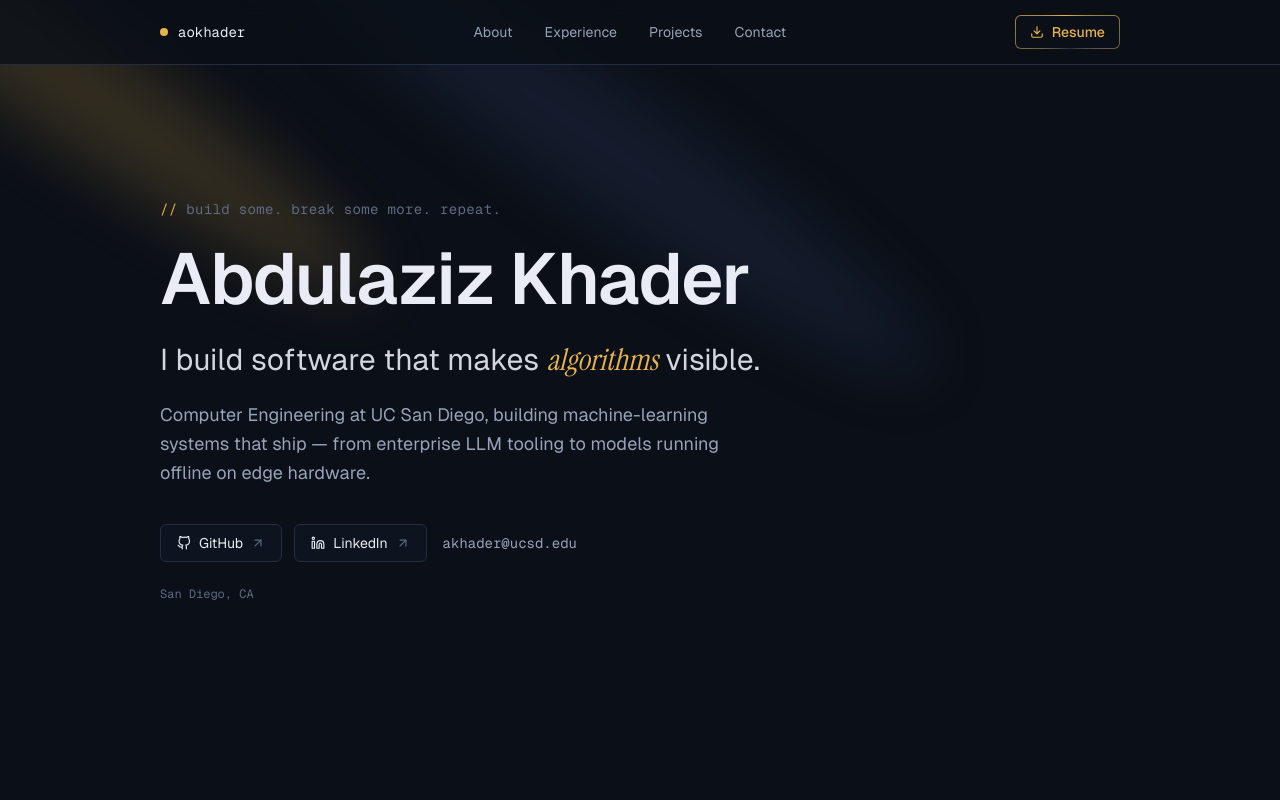
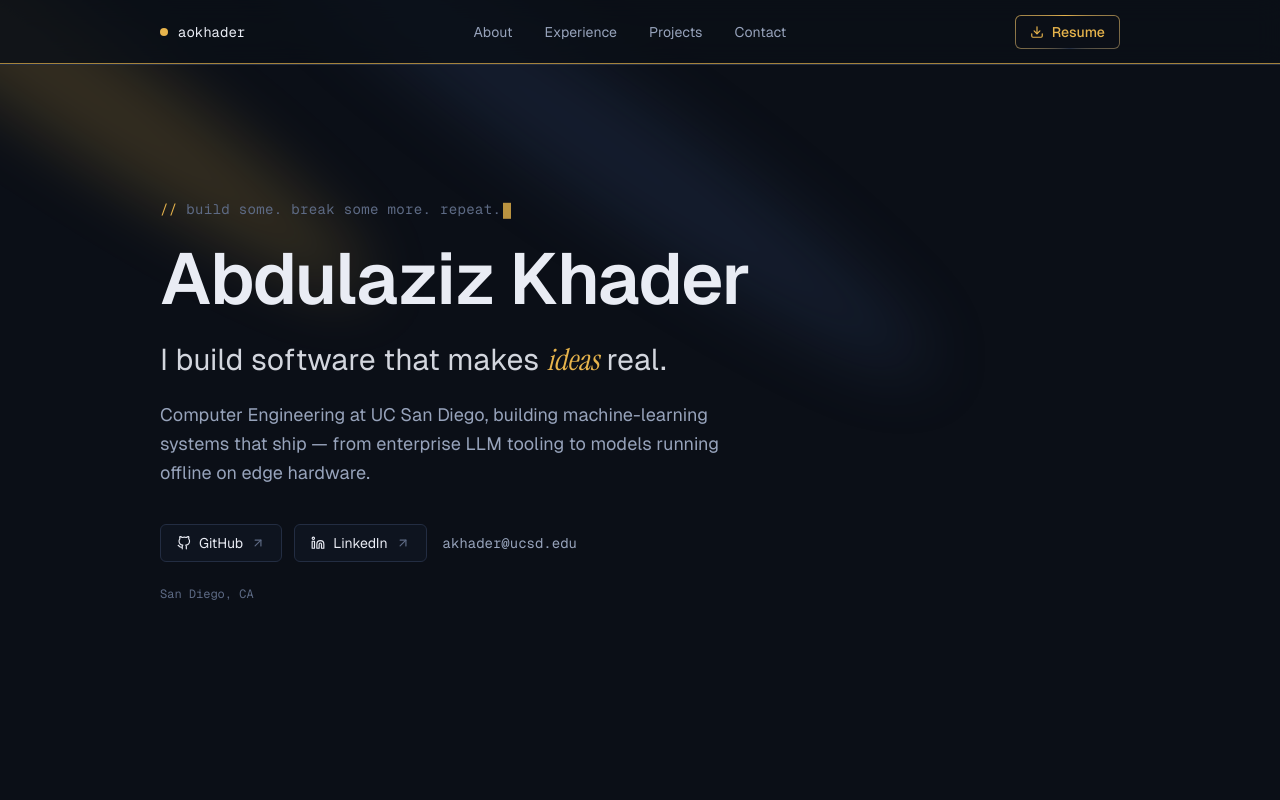
Before and after one commit to aokhader/aokhader.github.io, a Next.js app: page / in a window 1280 px wide. Shown: the top 800 px of the page. Built offline with nearby package versions, Linux system fonts and the light colour scheme.

Commit message:
Added more animation

```diff
--- a/app/globals.css
+++ b/app/globals.css
@@ -112,6 +112,22 @@ body {
   animation: spotlight 2s ease 0.75s 1 forwards;
 }
 
+/* Terminal cursor for the typed hero line */
+@keyframes cursor-blink {
+  0%,
+  49% {
+    opacity: 1;
+  }
+  50%,
+  100% {
+    opacity: 0;
+  }
+}
+
+.cursor-blink {
+  animation: cursor-blink 1.1s step-end infinite;
+}
+
 /* Conic border shimmer for the Resume button */
 @keyframes border-spin {
   to {
@@ -130,7 +146,8 @@ body {
   .graph-edge,
   .graph-node,
   .graph-node-pulse,
-  .animate-border-spin {
+  .animate-border-spin,
+  .cursor-blink {
     animation: none;
   }
   .animate-spotlight {
--- a/app/layout.tsx
+++ b/app/layout.tsx
@@ -1,7 +1,9 @@
 import type { Metadata } from "next";
 import localFont from "next/font/local";
 import { Instrument_Serif } from "next/font/google";
+import "lenis/dist/lenis.css";
 import "./globals.css";
+import { SmoothScroll } from "@/components/ui/smooth-scroll";
 import { site } from "@/data";
 
 const geistSans = localFont({
@@ -41,6 +43,7 @@ export default function RootLayout({
       <body
         className={`${geistSans.variable} ${geistMono.variable} ${serifAccent.variable} antialiased`}
       >
+        <SmoothScroll />
         {children}
       </body>
     </html>
--- a/components/Hero.tsx
+++ b/components/Hero.tsx
@@ -2,6 +2,8 @@ import { FiArrowUpRight, FiGithub, FiLinkedin } from "react-icons/fi";
 import { BlurFade } from "./ui/blur-fade";
 import { GraphBg } from "./ui/graph-bg";
 import { Spotlight } from "./ui/spotlight";
+import { TypedLine } from "./ui/typed-line";
+import { WordRotate } from "./ui/word-rotate";
 import { site } from "@/data";
 
 const Hero = () => {
@@ -13,9 +15,10 @@ const Hero = () => {
 
       <div className="relative z-10 max-w-3xl pb-16">
         <BlurFade delay={0.05}>
-          <p className="font-mono text-xs tracking-wide text-faint sm:text-sm">
-            <span className="text-accent">{"//"}</span> {site.motto}
-          </p>
+          <TypedLine
+            text={site.motto}
+            className="font-mono text-xs tracking-wide text-faint sm:text-sm"
+          />
         </BlurFade>
 
         <BlurFade delay={0.15}>
@@ -27,8 +30,19 @@ const Hero = () => {
         <BlurFade delay={0.25}>
           <p className="mt-6 text-2xl leading-snug text-fg/90 sm:text-3xl">
             I build software that makes{" "}
-            <em className="font-serif italic text-accent">algorithms</em>{" "}
-            visible.
+            <WordRotate
+              phrases={[
+                <span key="algorithms">
+                  <em className="font-serif italic text-accent">algorithms</em> visible.
+                </span>,
+                <span key="models">
+                  <em className="font-serif italic text-accent">models</em> useful.
+                </span>,
+                <span key="ideas">
+                  <em className="font-serif italic text-accent">ideas</em> real.
+                </span>,
+              ]}
+            />
           </p>
         </BlurFade>
 
--- a/components/Nav.tsx
+++ b/components/Nav.tsx
@@ -1,4 +1,6 @@
 import { FiDownload } from "react-icons/fi";
+import { ScrambleText } from "./ui/scramble-text";
+import { ScrollProgress } from "./ui/scroll-progress";
 import { navLinks, site } from "@/data";
 
 const Nav = () => {
@@ -7,7 +9,7 @@ const Nav = () => {
       <nav className="mx-auto flex h-16 max-w-5xl items-center justify-between px-5 sm:px-8">
         <a href="#top" className="flex items-center gap-2.5 font-mono text-sm text-fg">
           <span className="inline-block h-2 w-2 rounded-full bg-accent" aria-hidden="true" />
-          aokhader
+          <ScrambleText text="aokhader" />
         </a>
 
         <div className="hidden items-center gap-8 md:flex">
@@ -41,6 +43,7 @@ const Nav = () => {
           </span>
         </a>
       </nav>
+      <ScrollProgress />
     </header>
   );
 };
--- /dev/null
+++ b/components/ui/scramble-text.tsx
@@ -0,0 +1,45 @@
+"use client";
+
+import { useEffect, useRef, useState } from "react";
+
+const GLYPHS = "abcdefghijklmnopqrstuvwxyz0123456789<>/{}_";
+
+/**
+ * Decode-on-hover: characters scramble, then settle left to right.
+ * Use with a monospace font so nothing shifts.
+ */
+export function ScrambleText({ text, className }: { text: string; className?: string }) {
+  const [display, setDisplay] = useState(text);
+  const timer = useRef<ReturnType<typeof setInterval> | undefined>(undefined);
+
+  useEffect(() => () => clearInterval(timer.current), []);
+
+  const scramble = () => {
+    if (window.matchMedia("(prefers-reduced-motion: reduce)").matches) return;
+    let frame = 0;
+    clearInterval(timer.current);
+    timer.current = setInterval(() => {
+      frame += 1;
+      const settled = Math.floor(frame / 2);
+      if (settled >= text.length) {
+        clearInterval(timer.current);
+        setDisplay(text);
+        return;
+      }
+      setDisplay(
+        text
+          .split("")
+          .map((char, i) =>
+            i < settled ? char : GLYPHS[Math.floor(Math.random() * GLYPHS.length)]
+          )
+          .join("")
+      );
+    }, 35);
+  };
+
+  return (
+    <span className={className} onPointerEnter={scramble} aria-label={text}>
+      <span aria-hidden="true">{display}</span>
+    </span>
+  );
+}
--- /dev/null
+++ b/components/ui/scroll-progress.tsx
@@ -0,0 +1,15 @@
+"use client";
+
+import { motion, useScroll } from "motion/react";
+
+/** Hairline reading-progress bar, meant to sit on the fixed nav's bottom edge. */
+export function ScrollProgress() {
+  const { scrollYProgress } = useScroll();
+  return (
+    <motion.div
+      aria-hidden="true"
+      className="absolute inset-x-0 bottom-0 h-px origin-left bg-accent/70"
+      style={{ scaleX: scrollYProgress }}
+    />
+  );
+}
--- /dev/null
+++ b/components/ui/smooth-scroll.tsx
@@ -0,0 +1,29 @@
+"use client";
+
+import { useEffect } from "react";
+import Lenis from "lenis";
+
+/** Lenis smooth scrolling for the whole page. No-op under prefers-reduced-motion. */
+export function SmoothScroll() {
+  useEffect(() => {
+    if (window.matchMedia("(prefers-reduced-motion: reduce)").matches) return;
+
+    const lenis = new Lenis({
+      duration: 1.1,
+      // Match the sections' scroll-mt-28 so anchor jumps clear the fixed nav.
+      anchors: { offset: -112 },
+    });
+
+    let frame = requestAnimationFrame(function loop(time) {
+      lenis.raf(time);
+      frame = requestAnimationFrame(loop);
+    });
+
+    return () => {
+      cancelAnimationFrame(frame);
+      lenis.destroy();
+    };
+  }, []);
+
+  return null;
+}
--- /dev/null
+++ b/components/ui/typed-line.tsx
@@ -0,0 +1,54 @@
+"use client";
+
+import { useEffect, useState } from "react";
+
+type TypedLineProps = {
+  text: string;
+  className?: string;
+  /** Delay before typing starts, in ms. */
+  startDelay?: number;
+  /** Per-character delay, in ms. */
+  speed?: number;
+};
+
+/** Terminal-style typewriter with a blinking block cursor. */
+export function TypedLine({
+  text,
+  className,
+  startDelay = 400,
+  speed = 40,
+}: TypedLineProps) {
+  const [count, setCount] = useState(0);
+
+  useEffect(() => {
+    if (window.matchMedia("(prefers-reduced-motion: reduce)").matches) {
+      setCount(text.length);
+      return;
+    }
+    let interval: ReturnType<typeof setInterval>;
+    const start = setTimeout(() => {
+      interval = setInterval(() => {
+        setCount((c) => {
+          if (c >= text.length) {
+            clearInterval(interval);
+            return c;
+          }
+          return c + 1;
+        });
+      }, speed);
+    }, startDelay);
+    return () => {
+      clearTimeout(start);
+      clearInterval(interval);
+    };
+  }, [text, startDelay, speed]);
+
+  return (
+    <p className={className} aria-label={text}>
+      <span aria-hidden="true">
+        <span className="text-accent">{"//"}</span> {text.slice(0, count)}
+        <span className="cursor-blink -mb-0.5 ml-0.5 inline-block h-[1.1em] w-[0.55em] translate-y-[0.2em] bg-accent/80" />
+      </span>
+    </p>
+  );
+}
--- /dev/null
+++ b/components/ui/word-rotate.tsx
@@ -0,0 +1,43 @@
+"use client";
+
+import { useEffect, useState } from "react";
+import { AnimatePresence, motion, useReducedMotion } from "motion/react";
+
+type WordRotateProps = {
+  /** Phrases to cycle through. Can contain markup (e.g. styled <em>). */
+  phrases: React.ReactNode[];
+  className?: string;
+  /** Time each phrase stays visible, in ms. */
+  interval?: number;
+};
+
+/** Magic UI-style word rotation: phrases roll upward on a timer. */
+export function WordRotate({ phrases, className, interval = 3000 }: WordRotateProps) {
+  const [index, setIndex] = useState(0);
+  const reduceMotion = useReducedMotion();
+
+  useEffect(() => {
+    if (reduceMotion) return;
+    const id = setInterval(() => {
+      setIndex((i) => (i + 1) % phrases.length);
+    }, interval);
+    return () => clearInterval(id);
+  }, [phrases.length, interval, reduceMotion]);
+
+  return (
+    <span className={`inline-block overflow-hidden align-bottom ${className ?? ""}`}>
+      <AnimatePresence mode="popLayout" initial={false}>
+        <motion.span
+          key={index}
+          className="inline-block whitespace-nowrap"
+          initial={{ y: "105%", opacity: 0 }}
+          animate={{ y: 0, opacity: 1 }}
+          exit={{ y: "-105%", opacity: 0 }}
+          transition={{ duration: 0.45, ease: [0.21, 0.47, 0.32, 0.98] }}
+        >
+          {phrases[index]}
+        </motion.span>
+      </AnimatePresence>
+    </span>
+  );
+}
--- a/package.json
+++ b/package.json
@@ -10,6 +10,7 @@
   },
   "dependencies": {
     "clsx": "^2.1.1",
+    "lenis": "^1.3.25",
     "motion": "^12.23.0",
     "next": "^15.3.5",
     "react": "^19.1.0",
```
Also changed, not shown: 1 other file (tests, documents, lock files or other folders).
